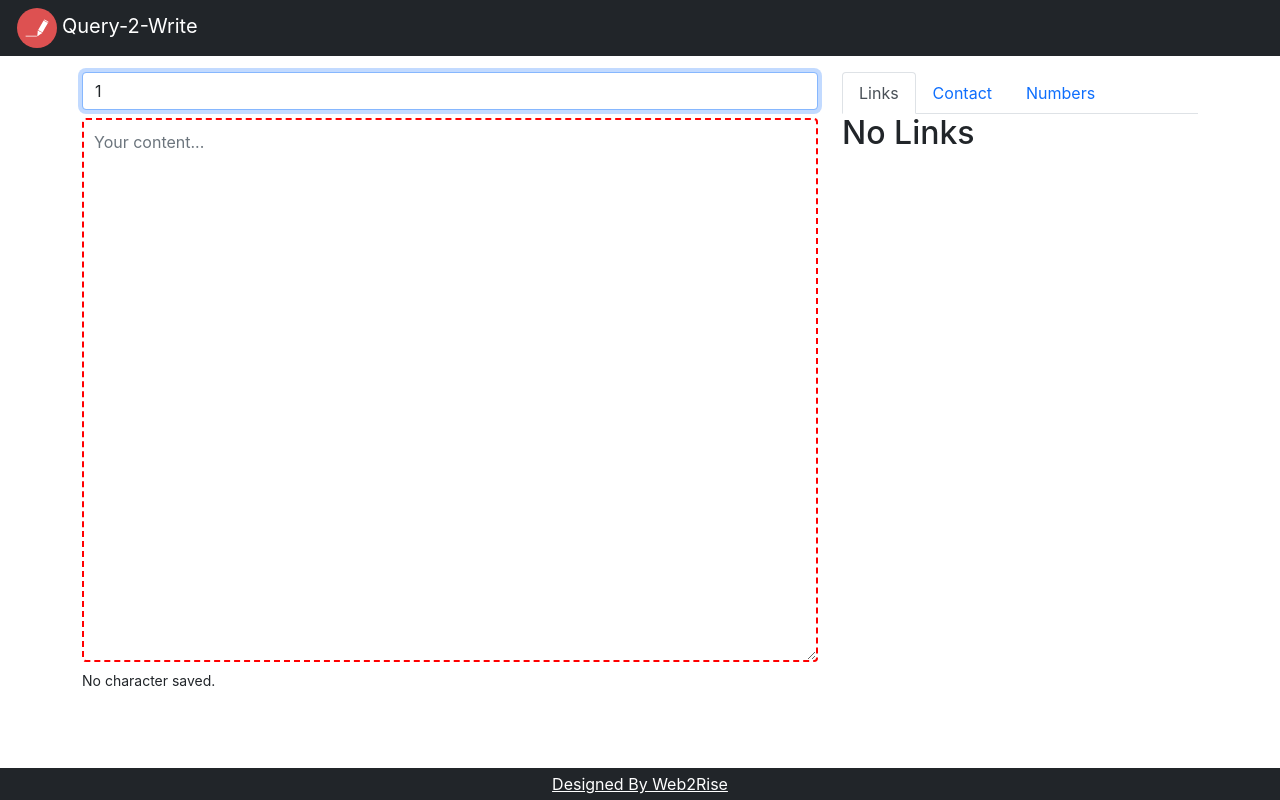
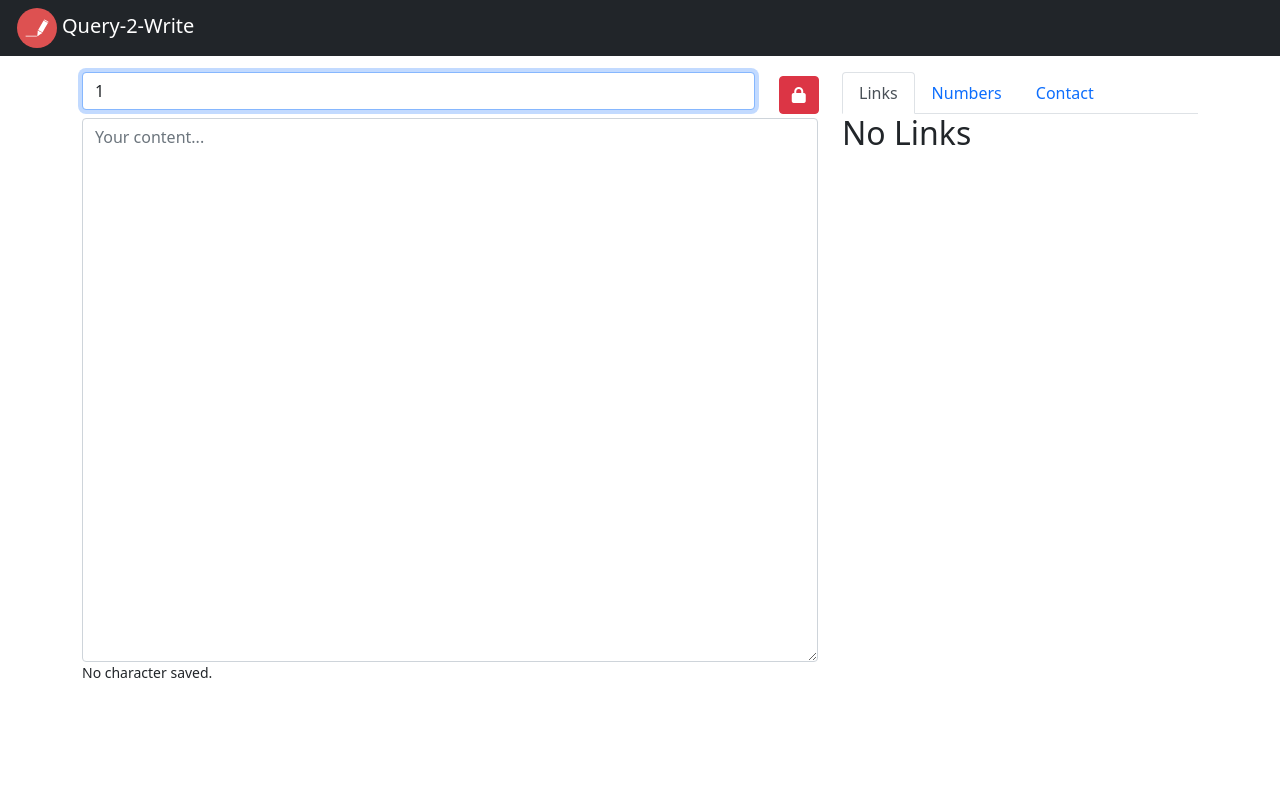
Before and after one commit to Anuragchindaliya/q2w, a React (Create React App) app: page /q2w/1 in a window 1280 px wide. Built offline with nearby package versions, Linux system fonts and the light colour scheme.

Commit message:
Add:Bootstrap tab and modal

```diff
--- a/package.json
+++ b/package.json
@@ -7,8 +7,10 @@
     "@testing-library/jest-dom": "^5.16.1",
     "@testing-library/react": "^12.1.2",
     "@testing-library/user-event": "^13.5.0",
+    "bootstrap": "^5.1.3",
     "gh-pages": "^3.2.3",
     "react": "^17.0.2",
+    "react-bootstrap": "^2.1.2",
     "react-dom": "^17.0.2",
     "react-router-dom": "^6.2.1",
     "react-scripts": "5.0.0",
--- a/public/index.html
+++ b/public/index.html
@@ -24,13 +24,14 @@
       work correctly both with client-side routing and a non-root public URL.
       Learn how to configure a non-root public URL by running `npm run build`.
     -->
-    <link
+    <!-- <link
       href="https://cdn.jsdelivr.net/npm/bootstrap@5.1.3/dist/css/bootstrap.min.css"
       rel="stylesheet"
       integrity="sha384-1BmE4kWBq78iYhFldvKuhfTAU6auU8tT94WrHftjDbrCEXSU1oBoqyl2QvZ6jIW3"
       crossorigin="anonymous"
-    />
-    <title>React App</title>
+    /> -->
+    <link rel="stylesheet" href="https://cdnjs.cloudflare.com/ajax/libs/font-awesome/6.0.0/css/all.min.css" integrity="sha512-9usAa10IRO0HhonpyAIVpjrylPvoDwiPUiKdWk5t3PyolY1cOd4DSE0Ga+ri4AuTroPR5aQvXU9xC6qOPnzFeg==" crossorigin="anonymous" referrerpolicy="no-referrer" />
+    <title>Query to Write</title>
   </head>
   <body>
     <noscript>You need to enable JavaScript to run this app.</noscript>
--- a/src/App.js
+++ b/src/App.js
@@ -2,7 +2,9 @@ import "./App.css";
 import { BrowserRouter, Routes, Route } from "react-router-dom";
 import Homepage from "./components/Homepage";
 import Header from "./components/Header";
-import Footer from "./components/Footer";
+// import Footer from "./components/Footer";
+import "bootstrap/dist/css/bootstrap.min.css";
+import "bootstrap/dist/js/bootstrap.bundle.min";
 
 function App() {
   return (
@@ -13,7 +15,7 @@ function App() {
           <Route path="/" element={<Homepage />} />
           <Route path=":roomIdPath" element={<Homepage />} />
         </Routes>
-        <Footer />
+        {/* <Footer /> */}
       </BrowserRouter>
     </>
   );
--- /dev/null
+++ b/src/components/CredentialModal.jsx
@@ -0,0 +1,46 @@
+import React from 'react'
+
+import { Modal, Button, Form } from 'react-bootstrap'
+const CredentialModal = (props) => {
+    return (
+        <Modal
+            {...props}
+            size="md"
+            aria-labelledby="contained-modal-title-vcenter"
+            centered
+        >
+            <Modal.Header closeButton>
+                <Modal.Title id="contained-modal-title-vcenter">
+                    Save Room
+                </Modal.Title>
+            </Modal.Header>
+            <Modal.Body>
+                <Form>
+                    <Form.Group className="mb-3" controlId="formBasicEmail">
+                        <Form.Label>Email address</Form.Label>
+                        <Form.Control type="email" placeholder="Enter email" />
+                        <Form.Text className="text-muted">
+                            We'll never share your email with anyone else.
+                        </Form.Text>
+                    </Form.Group>
+
+                    <Form.Group className="mb-3" controlId="formBasicPassword">
+                        <Form.Label>Password</Form.Label>
+                        <Form.Control type="password" placeholder="Password" />
+                    </Form.Group>
+                    <Form.Group className="mb-3" controlId="formBasicCheckbox">
+                        <Form.Check type="checkbox" label="Check me out" />
+                    </Form.Group>
+                </Form>
+            </Modal.Body>
+            <Modal.Footer>
+                <Button variant="primary" type="submit">
+                    Submit
+                </Button>
+                <Button onClick={props.onHide}>Close</Button>
+            </Modal.Footer>
+        </Modal>
+    )
+}
+
+export default CredentialModal
--- a/src/components/Homepage.jsx
+++ b/src/components/Homepage.jsx
@@ -1,5 +1,7 @@
 import React, { useState, useRef, useEffect } from 'react'
 import { useParams } from 'react-router-dom';
+import CredentialModal from './CredentialModal';
+import Q2wTabs from './Q2wTabs';
 
 
 const Homepage = () => {
@@ -13,9 +15,7 @@ const Homepage = () => {
     const textareaRef = useRef(null)
     const roomIdRef = useRef(null)
     const [isRoomIdChanged, setRoomIdChanged] = useState(true)
-
-    const [tabIndex, setTabIndex] = useState(0);
-
+    const [modalShow, setModalShow] = React.useState(false);
 
     const focusRoomContent = (e) => {
         if (e.key === "Enter")
@@ -45,6 +45,15 @@ const Homepage = () => {
                 } else if (res.status === "already") {
                     setResData({ ...res.data, last_modified: getDateFormat(res.data.last_modified) })
                     let urls = res.data.content.match(/(https?:\/\/)?(www\.)?[-a-zA-Z0-9@:%.+~#=]{1,256}\.[a-zA-Z0-9()]{2,6}\b([-a-zA-Z0-9()@:%+.~#?&//=_]*)/gm)
+                    urls = urls.map(url => {
+                        if (url.includes("http")) {
+                            return url;
+                        } else {
+                            return `http://${url}`;
+                        }
+                    })
+
+                    console.log(urls)
                     let numbers = res.data.content.match(/(\+?[0-9]+)?([-| ])?[0-9]{10}/gm);
                     // console.log(urls, "urls", numbers, "numbers");
                     setState({ ...state, urls: urls !== null ? urls : [], numbers: numbers !== null ? numbers : [] });
@@ -118,10 +127,21 @@ const Homepage = () => {
                         <h1 className='text-center'>Something went wrong...</h1>
                     </div>
                     :
-                    <div className='container mt-3'>
+                    <div className='container mt-3 main-section' style={{ height: "calc(100vh - 75px)" }}>
                         <div className="row mb-2" >
                             <div className="col-md-8">
-                                <input className="form-control mb-2" id="room_id" type="text" placeholder="Enter room id" value={roomId} onKeyPress={focusRoomContent} onChange={handleRoomId} onBlur={handleRoomBlur} ref={roomIdRef} autoFocus />
+                                <div className="row">
+                                    <div className="col-md-11 col-10">
+                                        <input className="form-control mb-2" id="room_id" type="text" placeholder="Enter room id" value={roomId} onKeyPress={focusRoomContent} onChange={handleRoomId} onBlur={handleRoomBlur} ref={roomIdRef} autoFocus />
+                                    </div>
+                                    <div className="col-md-1 col-2 d-flex align-items-center">
+                                        <div className='btn btn-danger' onClick={() => setModalShow(true)}>
+                                            <i className='fa fa-lock'></i>
+                                        </div>
+                                        <CredentialModal show={modalShow}
+                                            onHide={() => setModalShow(false)} />
+                                    </div>
+                                </div>
                                 <textarea
                                     className="form-control room_content"
                                     placeholder="Your content..."
@@ -129,37 +149,19 @@ const Homepage = () => {
                                     onChange={handleRoomContent}
                                     ref={textareaRef}
                                 />
+                                <div className='row'>
+                                    <div className='col-md-4 col-5 small'> {roomId.length > 0 ? characterSaveMsg() : "Please Enter room id"}  </div>
+                                    <div className='col-md-6 col-5 ms-auto text-end small'>{resData.last_modified} </div>
+                                </div>
                             </div>
                             <div className="col-md-4  ">
-                                <nav>
-                                    <div className="nav nav-tabs" id="nav-tab" role="tablist">
-                                        {/* {`tab-pane fade ${tabIndex === 0 && "show active"}`} */}
-                                        <button onClick={() => setTabIndex(0)} className={`nav-link ${tabIndex === 0 && "show active"}`} id="nav-home-tab" data-bs-toggle="tab" data-bs-target="#nav-home" type="button" role="tab" aria-controls="nav-home" aria-selected="true">Links</button>
-                                        <button onClick={() => setTabIndex(1)} className={`nav-link ${tabIndex === 1 && "show active"}`} id="nav-profile-tab" data-bs-toggle="tab" data-bs-target="#nav-profile" type="button" role="tab" aria-controls="nav-profile" aria-selected="false">Contact</button>
-                                        <button onClick={() => setTabIndex(2)} className={`nav-link ${tabIndex === 2 && "show active"}`} id="nav-contact-tab" data-bs-toggle="tab" data-bs-target="#nav-contact" type="button" role="tab" aria-controls="nav-contact" aria-selected="false">Numbers</button>
-                                    </div>
-                                </nav>
-                                <div className="tab-content url overflow-auto" id="nav-tabContent">
-                                    <div className={`tab-pane fade ${tabIndex === 0 && "show active"}`} id="nav-home" role="tabpanel" aria-labelledby="nav-home-tab">
-                                        <ul className="list-group">
-                                            {state.urls.length === 0 ? <h2>No Links</h2> : state.urls.map((url, i) => (<li key={i} className="list-group-item text-truncate"><a href={url} target="_blank" rel="noreferrer">{url}</a></li>))}
-                                        </ul>
-                                    </div>
-                                    <div className={`tab-pane fade ${tabIndex === 1 && "show active"}`} id="nav-profile" role="tabpanel" aria-labelledby="nav-profile-tab">
-                                        <ul className="list-group">
-                                            {state.numbers.length === 0 ? <h2 className='text-center'>No Numbers</h2> : state.numbers.map((url, i) => (<li key={i} className="list-group-item text-truncate"><a href={"tel:" + url}>{url}</a></li>))}
-                                        </ul>
-                                    </div>
-                                    <div className={`tab-pane fade ${tabIndex === 2 && "show active"}`} id="nav-contact" role="tabpanel" aria-labelledby="nav-contact-tab">2</div>
-                                </div>
-
+                                <Q2wTabs state={state} />
                             </div>
                         </div>
-                        <div className='row'>
-                            <div className='col-4 small'> {roomId.length > 0 ? characterSaveMsg() : "Please Enter room id"}  </div>
-                            <div className='col-6 ms-auto text-end small'>{resData.last_modified} </div>
-                        </div>
+
                     </div>
+
+
             }
         </>
     )
--- /dev/null
+++ b/src/components/Q2wTabs.jsx
@@ -0,0 +1,26 @@
+import React from 'react'
+import { Tabs, Tab } from "react-bootstrap";
+
+const Q2wTabs = ({ state }) => {
+    return (
+        <div>
+            <Tabs defaultActiveKey="profile" id="uncontrolled-tab-example" defaultActiveKey="links" >
+                <Tab eventKey="links" title="Links" className='url overflow-auto'>
+                    <ul className="list-group">
+                        {state.urls.length === 0 ? <h2>No Links</h2> : state.urls.map((url, i) => (<li key={i} className="list-group-item text-truncate"><a href={url} target="_blank" rel="noreferrer">{url}</a></li>))}
+                    </ul>
+                </Tab>
+                <Tab eventKey="number" title="Numbers">
+                    <ul className="list-group">
+                        {state.numbers.length === 0 ? <h2 className='text-center'>No Numbers</h2> : state.numbers.map((url, i) => (<li key={i} className="list-group-item text-truncate"><a href={"tel:" + url}>{url}</a></li>))}
+                    </ul>
+                </Tab>
+                <Tab eventKey="contact" title="Contact">
+                    dff
+                </Tab>
+            </Tabs>
+        </div>
+    )
+}
+
+export default Q2wTabs
```
Also changed, not shown: 1 other file (tests, documents, lock files or other folders).
